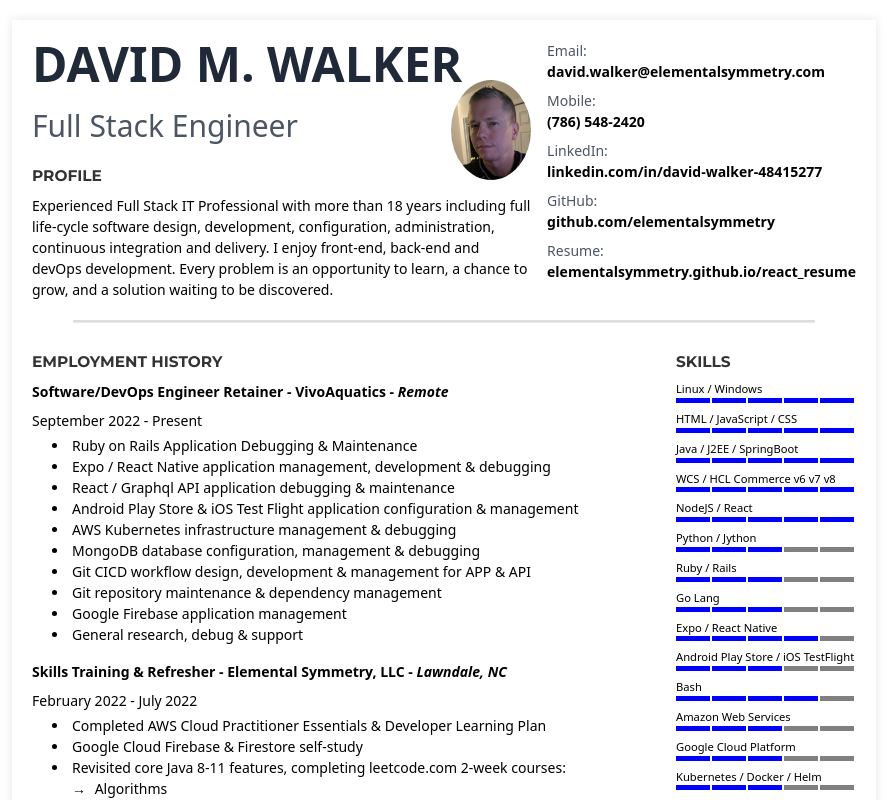
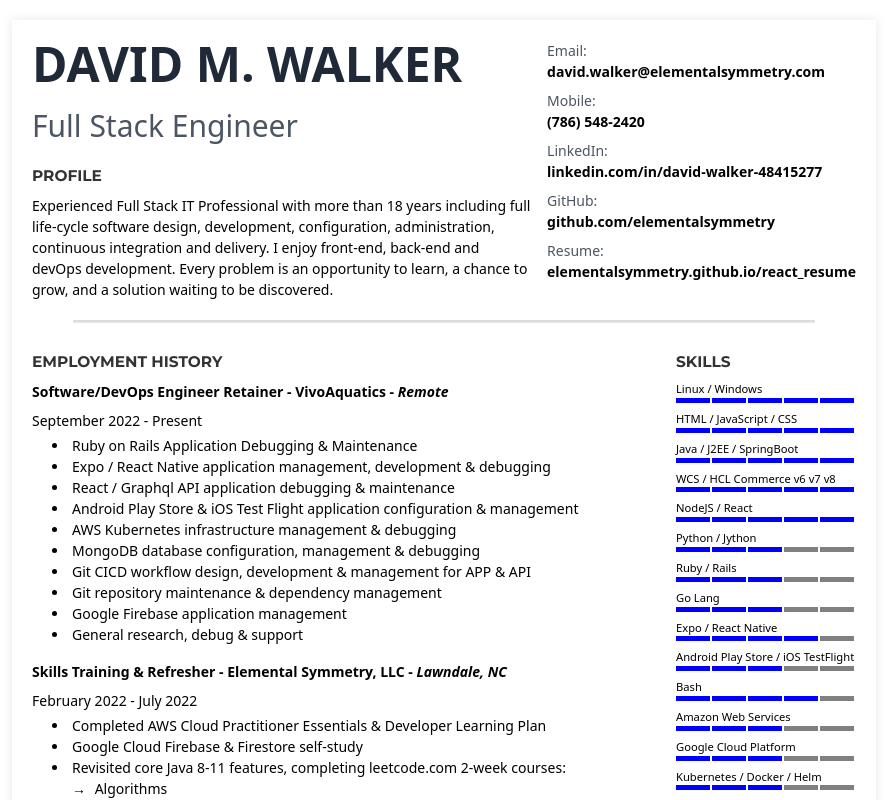
Before and after one commit to elementalsymmetry/react_resume, a React (Create React App) app: page / in a window 1280 px wide. Shown: the top 800 px of the page, without its empty margins (196-1083 px from the left). Built offline with nearby package versions, Linux system fonts and the light colour scheme.

Commit message:
Removed photo

```diff
--- a/src/components/Profile/Profile.js
+++ b/src/components/Profile/Profile.js
@@ -14,9 +14,6 @@ const Profile = ({ profile }) => {
                 <Header title="Profile" />
                 <div className="text-1xl">{profile.summary}</div>
             </div>
-            <div className="profile-photo absolute right-0 top-50">
-                <img src={image} alt="David" className="rounded-full object-cover w-14 h-24" />
-            </div>
         </div>
     );
 };
```
Also changed, not shown: public/images/me.jpg (deleted).
